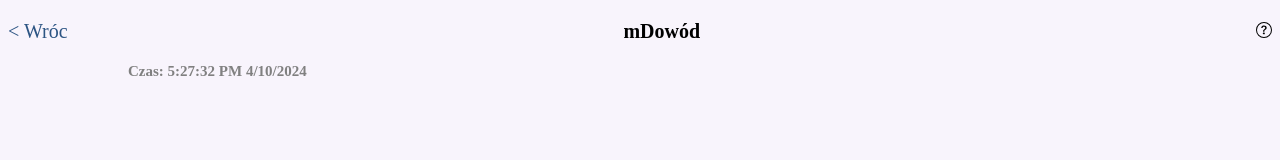
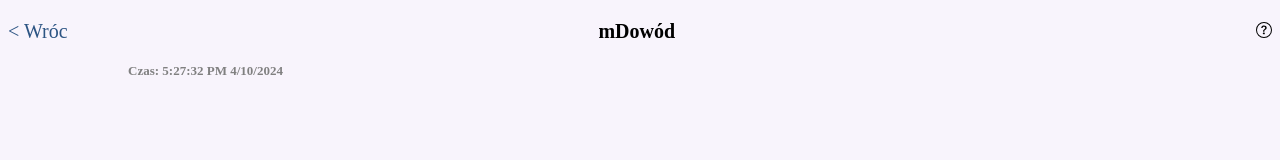
Before and after one commit to Shadov777/elooo, a plain HTML site: page index.html in a window 1280 px wide. Drawn offline with Linux system fonts and the light colour scheme.

Commit message:
styles.css

```diff
--- a/styles.css
+++ b/styles.css
@@ -21,13 +21,14 @@ header {
 
 .center {
     font-weight: bold;
+    margin-right: 50px;
 }
 
 
 #time {
 
     margin-top: 20px;
-    font-size: 15px;
+    font-size: 13px;
     margin-left: 15vh;
     font-weight: 600;
     color: gray;
```
